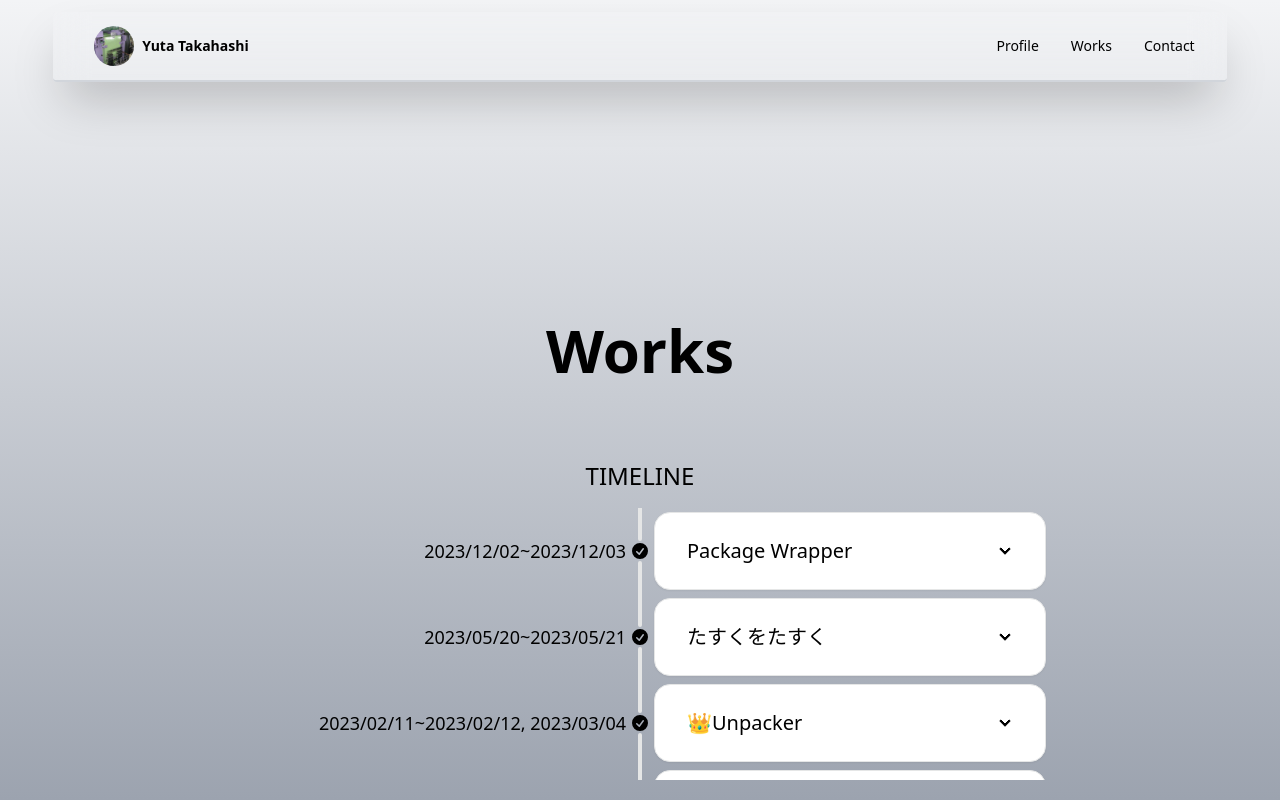
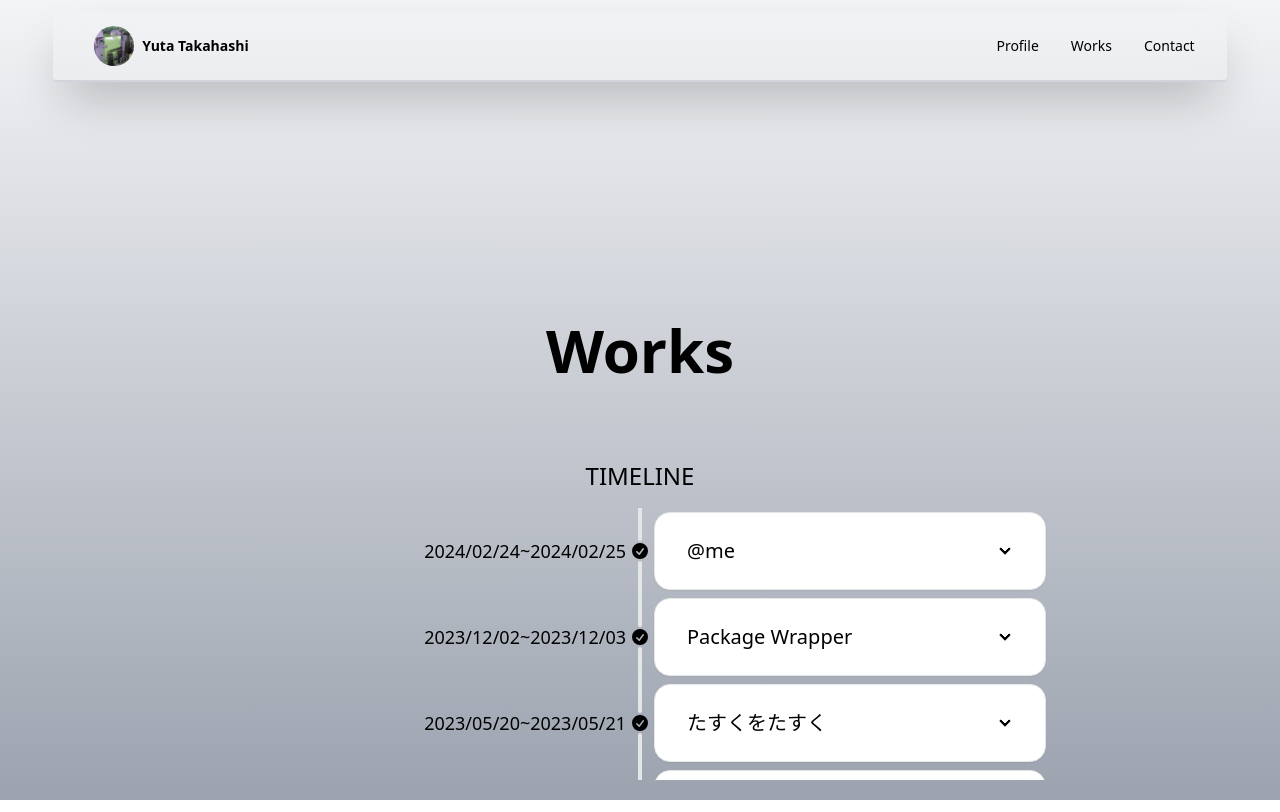
Before and after one commit to Walkmana-25/profile, a Next.js app: page /work in a window 1280 px wide. Built offline with nearby package versions, Linux system fonts and the light colour scheme.

Commit message:
feat: Add timeline entry for "株式会社サポーターズ技育CAMPオンラインハッカソンvol15出場" to work page

```diff
--- a/src/app/work/page.tsx
+++ b/src/app/work/page.tsx
@@ -1,6 +1,11 @@
 import { FaExternalLinkAlt } from "react-icons/fa";
 
 const timeLineContent = [
+  [
+    "2024/02/24~2024/02/25",
+    "@me",
+    "株式会社サポーターズ技育CAMPオンラインハッカソンvol15出場, あらゆるクラウドサービスと同期し、１日にやらなければ行けないタスクを提案するアプリケーション,バックエンド担当",
+  ],
   [
     "2023/12/02~2023/12/03",
     "Package Wrapper",
```
